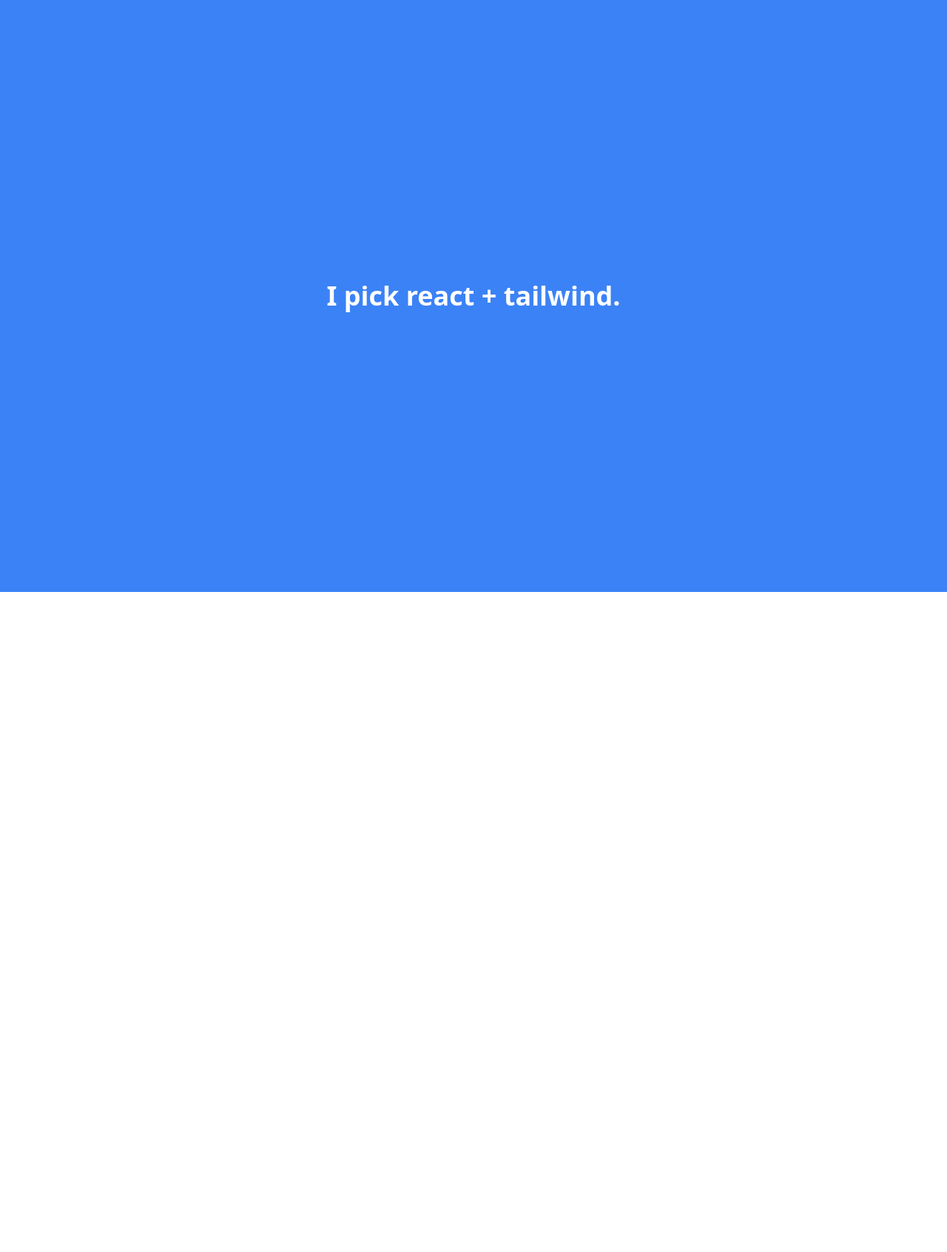
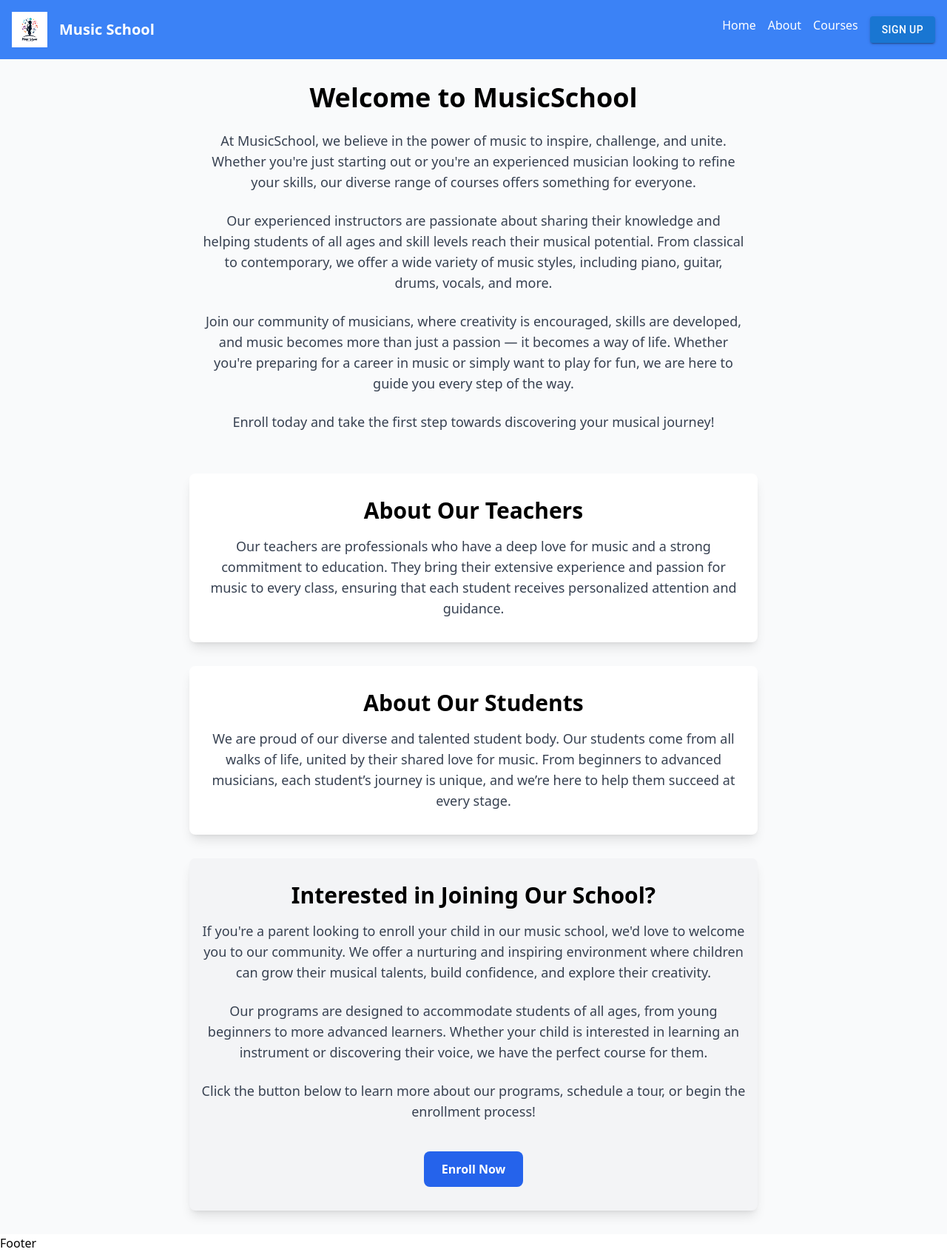
Before and after one commit to Janislud/musicSchool, a React (Create React App) app: page / in a window 1280 px wide. Shown: the whole page at 74% size. Before the commit the page ends 800 px from the top, so only its background shows below. Built offline with nearby package versions, Linux system fonts and the light colour scheme.

Commit message:
create mainpage

```diff
--- a/public/index.html
+++ b/public/index.html
@@ -15,7 +15,6 @@
     <title>Rīgas Musicas Skola</title>
   </head>
   <body>
-    <noscript>You need to enable JavaScript to run this app.</noscript>
     <div id="root"></div>
   </body>
 </html>
--- a/src/App.tsx
+++ b/src/App.tsx
@@ -1,12 +1,21 @@
+// App.tsx
 import React from 'react';
+import { BrowserRouter as Router, Route, Routes } from 'react-router-dom'; // Import Router and Route components
+import MainPage from './Pages/MainPage';
+import Header from './Pages/Header';
+import Footer from './Pages/Footer';
+import EnrollmentPage from './Components/EnrollmentPage';
 
 function App() {
   return (
-<div className="bg-blue-500 min-h-screen flex items-center justify-center">
-      <h1 className="text-4xl font-bold text-white">
-        I pick react + tailwind.
-      </h1>
-    </div>
+    <Router>
+      <Header />
+      <Routes>
+        <Route path="/" element={<MainPage />} />   {/* MainPage for the home route */}
+        <Route path="/enrollment" element={<EnrollmentPage />} />  {/* Enroll Now page */}
+      </Routes>
+      <Footer />
+    </Router>
   );
 }
 
--- /dev/null
+++ b/src/Components/EnrollmentPage.tsx
@@ -0,0 +1,21 @@
+// Pages/EnrollmentPage.tsx
+import React from 'react';
+
+function EnrollmentPage() {
+  return (
+    <div className="py-8 px-4 text-center">
+      <h2 className="text-3xl font-semibold text-black mb-4">Enroll in Music School</h2>
+      <p className="text-lg text-gray-700 mb-6">
+        Ready to start your musical journey? Click the button below to enroll and join our community of musicians.
+      </p>
+      <a
+        href="/enrollment-form"  // This could be an actual form page or external link
+        className="inline-block px-6 py-3 mt-4 bg-blue-600 text-white font-semibold rounded-lg hover:bg-blue-700 transition"
+      >
+        Start Enrollment
+      </a>
+    </div>
+  );
+}
+
+export default EnrollmentPage;
--- /dev/null
+++ b/src/Pages/Footer.tsx
@@ -0,0 +1,7 @@
+function Footer () {
+    return (
+        <div>Footer</div>
+    );
+}
+
+export default Footer;
--- /dev/null
+++ b/src/Pages/Header.tsx
@@ -0,0 +1,55 @@
+import React, { useState } from 'react';
+import musicLogo from '../Assets/Images/musicSchoolLogo.jpg';
+import Button from '@mui/material/Button';
+import MenuIcon from '@mui/icons-material/Menu';
+
+function Header() {
+    const [isMenuOpen, setIsMenuOpen] = useState(false);
+
+    const toggleMenu = () => {
+        setIsMenuOpen(!isMenuOpen);
+    };
+
+    return (
+        <header className="p-4 bg-blue-500 flex items-center justify-between">
+
+            <div className="flex items-center">
+                <img src={musicLogo} alt="Music School Logo" className="h-12 mr-4" />
+                <span className="text-white text-xl font-bold">Music School</span>
+            </div>
+
+
+            <nav className="hidden md:flex space-x-4">
+                <a href="/" className="text-white hover:text-gray-300">Home</a>
+                <a href="#about" className="text-white hover:text-gray-300">About</a>
+                <a href="#courses" className="text-white hover:text-gray-300">Courses</a>
+                <Button variant="contained" className="bg-green-500 text-white hover:bg-green-600">
+                    Sign Up
+                </Button>
+            </nav>
+
+
+            <div className="md:hidden">
+                <button onClick={toggleMenu} aria-label="Toggle menu">
+                    <MenuIcon className="text-white" />
+                </button>
+            </div>
+
+
+            {isMenuOpen && (
+                <div className="md:hidden absolute top-16 left-0 w-full bg-blue-500">
+                    <nav className="flex flex-col items-center space-y-4 py-4">
+                        <a href="#home" className="text-white hover:text-gray-300">Home</a>
+                        <a href="#about" className="text-white hover:text-gray-300">About</a>
+                        <a href="#courses" className="text-white hover:text-gray-300">Courses</a>
+                        <Button variant="contained" className="bg-green-500 text-white hover:bg-green-600">
+                            Sign Up
+                        </Button>
+                    </nav>
+                </div>
+            )}
+        </header>
+    );
+}
+
+export default Header;
--- /dev/null
+++ b/src/Pages/MainPage.tsx
@@ -0,0 +1,67 @@
+import React from 'react';
+
+function MainPage() {
+  return (
+    <main className="min-h-screen flex flex-col justify-center items-center bg-gray-50">
+
+      <section className="py-8 px-4 max-w-3xl text-center">
+        <h1 className="text-4xl font-bold text-black mb-6">Welcome to MusicSchool</h1>
+
+        <p className="text-lg text-gray-700 mb-6">
+          At MusicSchool, we believe in the power of music to inspire, challenge, and unite. Whether you're just starting out or you're an experienced musician looking to refine your skills, our diverse range of courses offers something for everyone.
+        </p>
+
+        <p className="text-lg text-gray-700 mb-6">
+          Our experienced instructors are passionate about sharing their knowledge and helping students of all ages and skill levels reach their musical potential. From classical to contemporary, we offer a wide variety of music styles, including piano, guitar, drums, vocals, and more.
+        </p>
+
+        <p className="text-lg text-gray-700 mb-6">
+          Join our community of musicians, where creativity is encouraged, skills are developed, and music becomes more than just a passion — it becomes a way of life. Whether you're preparing for a career in music or simply want to play for fun, we are here to guide you every step of the way.
+        </p>
+
+        <p className="text-lg text-gray-700 mb-6">
+          Enroll today and take the first step towards discovering your musical journey!
+        </p>
+      </section>
+
+
+      <section className="py-8 px-4 max-w-3xl text-center bg-white mb-8 rounded-lg shadow-lg">
+        <h2 className="text-3xl font-semibold text-black mb-4">About Our Teachers</h2>
+        <p className="text-lg text-gray-700">
+          Our teachers are professionals who have a deep love for music and a strong commitment to education. They bring their extensive experience and passion for music to every class, ensuring that each student receives personalized attention and guidance.
+        </p>
+      </section>
+
+
+      <section className="py-8 px-4 max-w-3xl text-center bg-white mb-8 rounded-lg shadow-lg">
+        <h2 className="text-3xl font-semibold text-black mb-4">About Our Students</h2>
+        <p className="text-lg text-gray-700">
+          We are proud of our diverse and talented student body. Our students come from all walks of life, united by their shared love for music. From beginners to advanced musicians, each student’s journey is unique, and we’re here to help them succeed at every stage.
+        </p>
+      </section>
+
+      <section className="py-8 px-4 max-w-3xl text-center bg-gray-100 mb-8 rounded-lg shadow-lg">
+        <h2 className="text-3xl font-semibold text-black mb-4">Interested in Joining Our School?</h2>
+        <p className="text-lg text-gray-700 mb-6">
+          If you're a parent looking to enroll your child in our music school, we'd love to welcome you to our community. We offer a nurturing and inspiring environment where children can grow their musical talents, build confidence, and explore their creativity.
+        </p>
+        <p className="text-lg text-gray-700 mb-6">
+          Our programs are designed to accommodate students of all ages, from young beginners to more advanced learners. Whether your child is interested in learning an instrument or discovering their voice, we have the perfect course for them.
+        </p>
+
+        <p className="text-lg text-gray-700 mb-6">
+          Click the button below to learn more about our programs, schedule a tour, or begin the enrollment process!
+        </p>
+
+        <a
+          href="/enrollment"
+          className="inline-block px-6 py-3 mt-4 bg-blue-600 text-white font-semibold rounded-lg hover:bg-blue-700 transition"
+        >
+          Enroll Now
+        </a>
+      </section>
+    </main>
+  );
+}
+
+export default MainPage;
--- a/src/index.tsx
+++ b/src/index.tsx
@@ -9,7 +9,7 @@ const root = ReactDOM.createRoot(
 );
 root.render(
   <React.StrictMode>
-    <App />
+    <App/>
   </React.StrictMode>
 );
 
```
Also changed, not shown: package.json (+7 -0 lines), src/Assets/Images/musicSchoolLogo.jpg (added), 1 other file (tests, documents, lock files or other folders).
